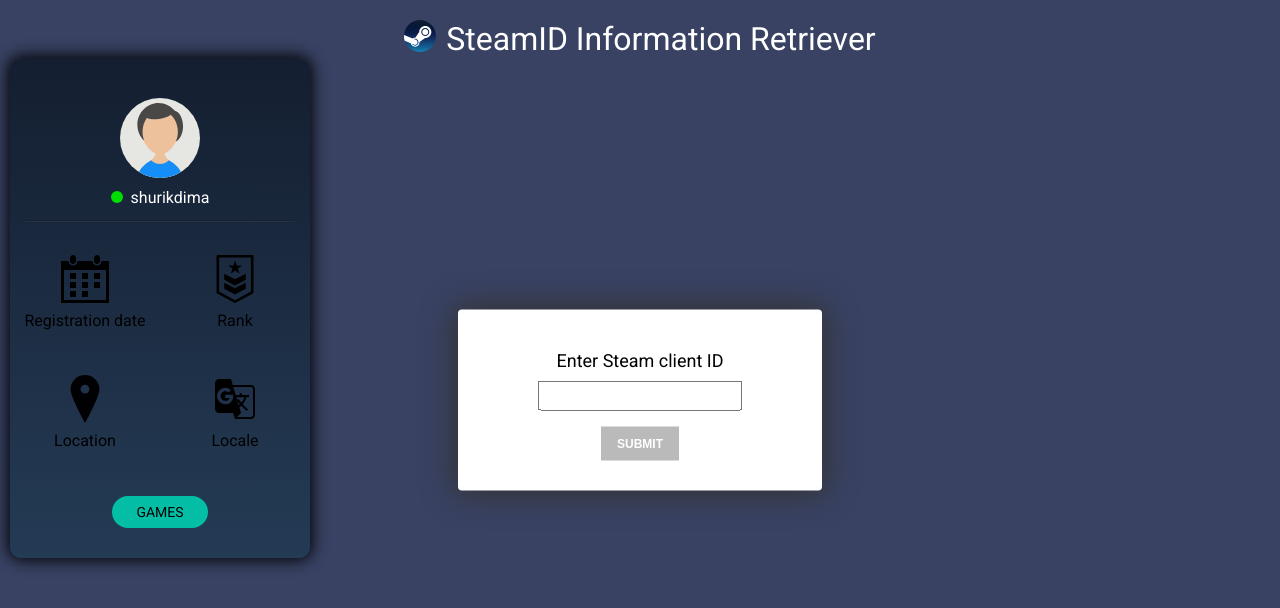
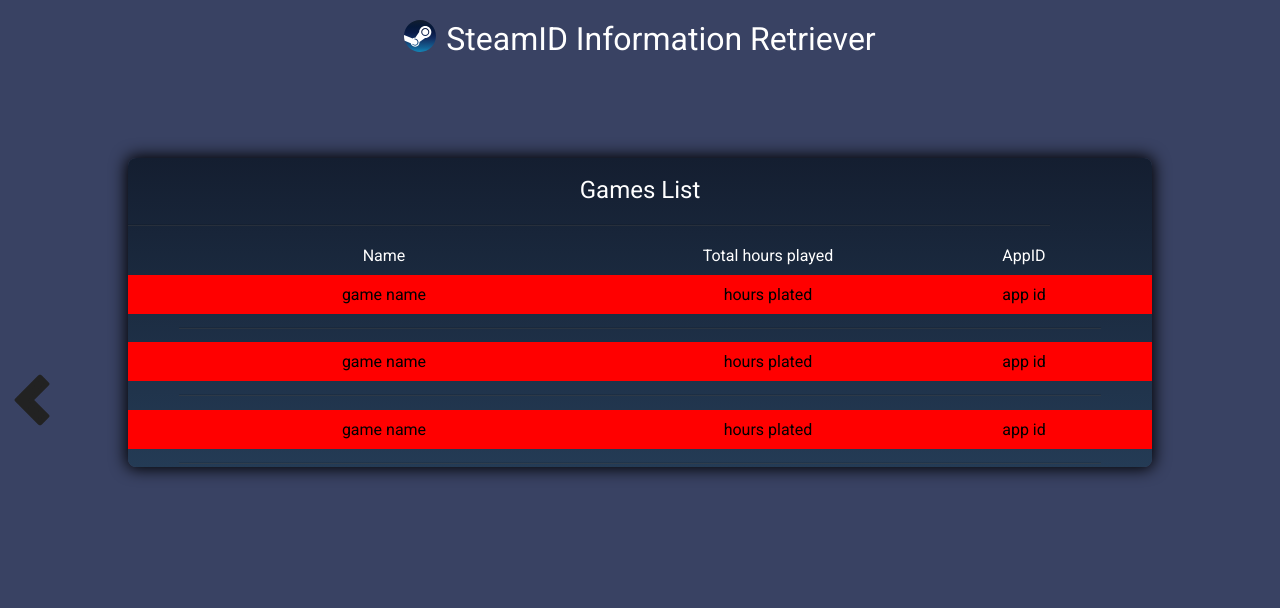
Before and after one commit to shurikdima/steam-id-retriever, a React app: page / in a window 1280 px wide. Shown: the top 608 px of the page. Built offline with nearby package versions, Linux system fonts and the light colour scheme.

Commit message:
added games list component. added arrow to go back

```diff
--- a/src/App.js
+++ b/src/App.js
@@ -1,8 +1,10 @@
 import React, { Component } from 'react';
 import Form from './profile/components/Form/Form';
 import ProfileContainer from './profile/components/ProfileContainer/ProfileContainer';
+import GamesList from './games/components/GamesList/GamesList';
 import styled from 'styled-components';
 import steamLogo from './profile/img/steam-logo.svg';
+import arrow from './common/img/arrow.svg';
 
 const App = ({ className }) => (
   <CSSVariables>
@@ -11,13 +13,15 @@
         <Logo className="logo" src={steamLogo} />
         <Header className="header">SteamID Information Retriever</Header>
       </HeaderContainer>
-      <Form />
-      <ProfileContainer />
+      <GamesList />
+      <Arrow src={arrow} />
     </div>
   </CSSVariables>
 );
 
 const CSSVariables = styled.div`
+  height: 100%;
+
   --bg-color: #394263;
   --white: #ffffff;
   --light-green: #03bea4;
@@ -51,10 +55,29 @@
 
 const StyledApp = styled(App)`
   width: 100%;
-  height: 100vh;
+  min-height: 100%;
   background-color: var(--bg-color);
-  position: relative;
+  position: absolute;
   font-family: 'Roboto';
+  display: flex;
+  flex-direction: column;
+  align-items: center;
+`;
+
+const Arrow = styled.img`
+  width: 64px;
+  height: 64px;
+  position: fixed;
+  left: 0;
+  top: 50%;
+  transform: translateY(-50%) rotate(-90deg);
+  transition-property: transform;
+  transition-duration: 0.3s;
+
+  &:hover {
+    transform: translateY(-50%) rotate(-90deg) scale(1.1);
+    cursor: pointer;
+  }
 `;
 
 export default StyledApp;
--- /dev/null
+++ b/src/games/components/GamesItem/GamesItem.jsx
@@ -0,0 +1,48 @@
+import React, { Component } from 'react';
+import styled from 'styled-components';
+
+class GamesItem extends Component {
+  render() {
+    return (
+      <div className={this.props.className}>
+        <Name>game name</Name>
+        <Hours>hours plated</Hours>
+        <AppID>app id</AppID>
+      </div>
+    )
+  }
+}
+
+const StyledGamesItem = styled(GamesItem)`
+  width: 100%;
+  padding: 10px 0;
+  background-color: red;
+  margin: 10px 0;
+  display: flex;
+  font-size: 1.6rem;
+
+  &:first-child {
+    margin-top: 60px;
+  }
+
+  &:last-child {
+    margin-bottom: 60px;
+  }
+`;
+
+const Name = styled.div`
+  width: 50%;
+  text-align: center;
+`;
+
+const Hours = styled.div`
+  width: 25%;
+  text-align: center;
+`;
+
+const AppID = styled.div`
+  width: 25%;
+  text-align: center;
+`;
+
+export default StyledGamesItem;
--- /dev/null
+++ b/src/games/components/GamesList/GamesList.jsx
@@ -0,0 +1,81 @@
+import React, { Component } from 'react';
+import styled from 'styled-components';
+import _ from 'lodash';
+import GamesItem from '../GamesItem/GamesItem';
+
+// a CSS grid could be used here
+class GamesList extends Component {
+  render() {
+    return (
+      <div className={this.props.className}>
+        <Title>Games List</Title>
+        <Hr />
+        <Categories>
+          <Name>Name</Name>
+          <Hours>Total hours played</Hours>
+          <AppID>AppID</AppID>
+        </Categories>
+        {_.range(3).map(number => (
+          <React.Fragment key={number + 1}>
+            <GamesItem key={`game-item-${number + 1}`} />
+            <Hr key={`hr-${number + 1}`} />
+          </React.Fragment>
+        ))}
+      </div>
+    );
+  }
+}
+
+const StyledGamesList = styled(GamesList)`
+  display: flex;
+  flex-direction: column;
+  justify-content: flex-start;
+  width: 80%;
+  min-height: 300px;
+  border-radius: 8px;
+  background: linear-gradient(#141e30, #243b55);
+  box-shadow: 0px 0px 16px 2px;
+  margin: 100px 0 40px 0;
+`;
+
+const Title = styled.div`
+  font-size: 2.4rem;
+  font-weight: 500;
+  color: var(--white);
+  text-align: center;
+  padding-top: 18px;
+`;
+
+const Hr = styled.hr`
+  width: 90%;
+  border: 0;
+  border-top: 1px solid rgba(0, 0, 0, 0.1);
+  border-bottom: 1px solid rgba(65, 65, 65, 0.4);
+
+  &:first-of-type {
+    margin: 20px 0;
+  }
+`;
+
+const Categories = styled.div`
+  font-size: 1.6rem;
+  display: flex;
+  color: var(--white);
+`;
+
+const Name = styled.div`
+  width: 50%;
+  text-align: center;
+`;
+
+const Hours = styled.div`
+  width: 25%;
+  text-align: center;
+`;
+
+const AppID = styled.div`
+  width: 25%;
+  text-align: center;
+`;
+
+export default StyledGamesList;
--- a/src/index.css
+++ b/src/index.css
@@ -3,4 +3,10 @@
   padding: 0;
   font-family: sans-serif;
   font-size: 62.5%;
+  height: 100%;
+  width: 100%;
 }
+
+#root {
+  height: 100%;
+}
```
Also changed, not shown: src/common/img/arrow.svg (added).
